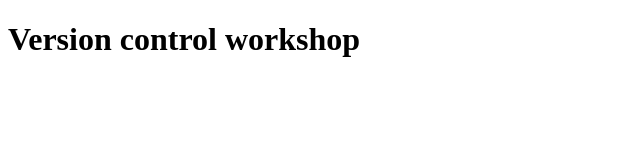
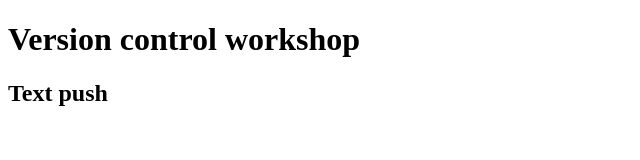
Before and after one commit to hamnaraeel/Test-Push, a plain HTML site: page index.html in a window 1280 px wide. Shown: the whole page, without its empty margins (0-640 px from the left). Drawn offline with Linux system fonts and the light colour scheme.

Commit message:
added a H2 tag

```diff
--- a/index.html
+++ b/index.html
@@ -9,5 +9,6 @@
 <body>
 
     <h1>Version control workshop</h1>
+    <h2>Text push</h2>
 </body>
 </html>
```
